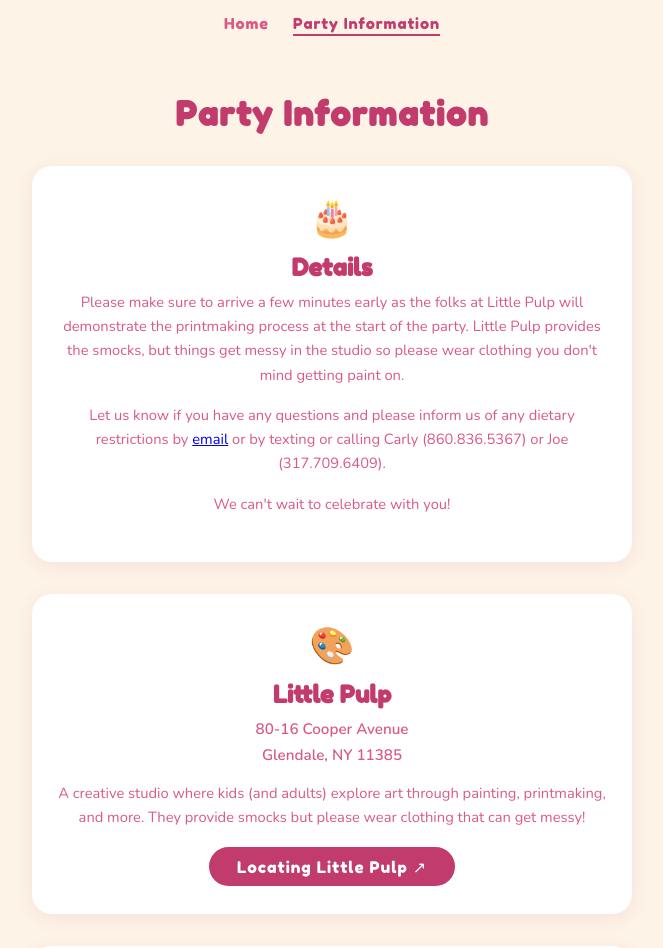
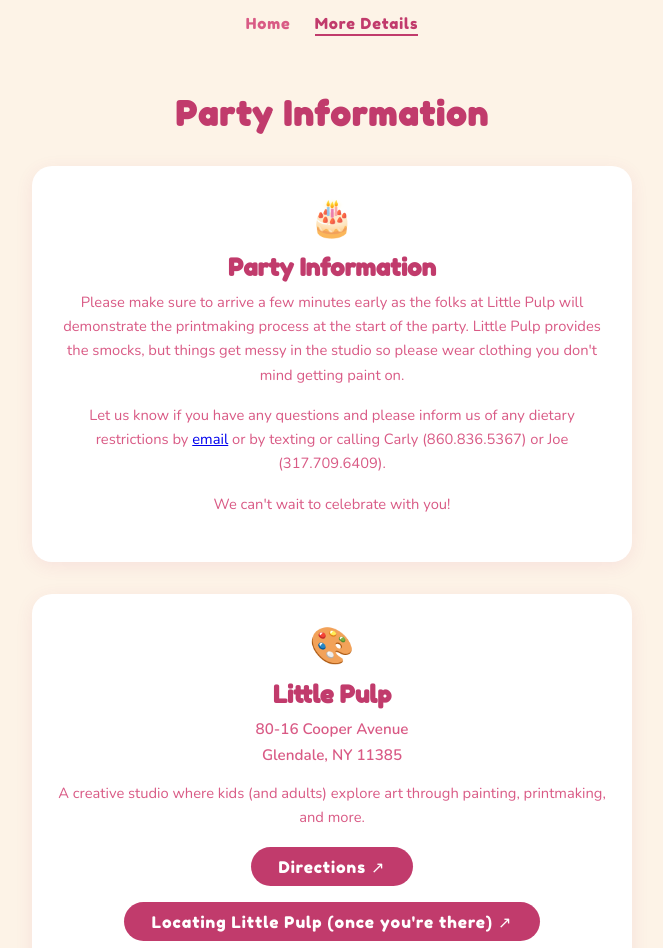
Before and after one commit to musicjoeyoung/ophelia-birthday, a React (Vite) app: page /venue in a window 1280 px wide. Shown: the top 948 px of the page, without its empty margins (308-971 px from the left). Built offline with nearby package versions, Linux system fonts and the light colour scheme; no server answers.

Commit message:
Add 30 more decorations

```diff
--- a/src/App.css
+++ b/src/App.css
@@ -570,6 +570,10 @@
   margin-bottom: 1rem;
 }
 
+.venue-card a {
+  margin-bottom: 1rem;
+}
+
 .venue-card__list{
   text-align: center;
   color: var(--rose-mid);
--- a/src/routes/__root.tsx
+++ b/src/routes/__root.tsx
@@ -14,7 +14,7 @@
                     Home
                 </Link>
                 <Link to="/venue" className="site-nav__link">
-                    Party Information
+                    More Details
                 </Link>
             </nav>
             <Outlet />
--- a/src/routes/index.tsx
+++ b/src/routes/index.tsx
@@ -33,6 +33,37 @@
     { shape: '♥', color: '#C4A8D4', size: '12px', rotation: '15deg', bottom: '10%', right: '16%' },
     { shape: '♥', color: '#E87BA0', size: '13px', rotation: '-8deg', bottom: '8%', left: '20%' },
     { shape: '✦', color: '#F5C842', size: '11px', rotation: '40deg', bottom: '25%', right: '18%' },
+    // extra 30
+    { shape: '★', color: '#E87BA0', size: '10px', rotation: '22deg',  top: '2%',   left: '30%' },
+    { shape: '♥', color: '#F5C842', size: '18px', rotation: '-30deg', top: '6%',   left: '45%' },
+    { shape: '✦', color: '#F0A052', size: '11px', rotation: '55deg',  top: '11%',  left: '25%' },
+    { shape: '★', color: '#C4A8D4', size: '14px', rotation: '-18deg', top: '14%',  right: '20%' },
+    { shape: '♥', color: '#E87BA0', size: '11px', rotation: '8deg',   top: '18%',  left: '10%' },
+    { shape: '✦', color: '#C4A8D4', size: '13px', rotation: '-42deg', top: '22%',  right: '12%' },
+    { shape: '★', color: '#F5C842', size: '12px', rotation: '33deg',  top: '28%',  left: '2%' },
+    { shape: '♥', color: '#F0A052', size: '16px', rotation: '-12deg', top: '35%',  right: '2%' },
+    { shape: '✦', color: '#E87BA0', size: '10px', rotation: '60deg',  top: '38%',  left: '18%' },
+    { shape: '★', color: '#F0A052', size: '17px', rotation: '-35deg', top: '43%',  left: '8%' },
+    { shape: '♥', color: '#C4A8D4', size: '12px', rotation: '18deg',  top: '50%',  right: '7%' },
+    { shape: '✦', color: '#F5C842', size: '15px', rotation: '-50deg', top: '57%',  right: '14%' },
+    { shape: '★', color: '#E87BA0', size: '13px', rotation: '25deg',  top: '62%',  left: '6%' },
+    { shape: '♥', color: '#F5C842', size: '11px', rotation: '-7deg',  top: '66%',  right: '3%' },
+    { shape: '✦', color: '#C4A8D4', size: '16px', rotation: '45deg',  top: '70%',  left: '2%' },
+    { shape: '★', color: '#F0A052', size: '12px', rotation: '-28deg', top: '74%',  right: '9%' },
+    { shape: '♥', color: '#E87BA0', size: '14px', rotation: '12deg',  top: '78%',  left: '14%' },
+    { shape: '✦', color: '#F5C842', size: '10px', rotation: '-55deg', top: '82%',  right: '20%' },
+    { shape: '★', color: '#C4A8D4', size: '18px', rotation: '38deg',  top: '86%',  left: '22%' },
+    { shape: '♥', color: '#F0A052', size: '13px', rotation: '-22deg', top: '90%',  right: '11%' },
+    { shape: '✦', color: '#E87BA0', size: '12px', rotation: '17deg',  bottom: '30%', left: '12%' },
+    { shape: '★', color: '#F5C842', size: '11px', rotation: '-40deg', bottom: '35%', right: '6%' },
+    { shape: '♥', color: '#C4A8D4', size: '15px', rotation: '27deg',  bottom: '40%', left: '3%' },
+    { shape: '✦', color: '#F0A052', size: '13px', rotation: '-14deg', bottom: '45%', right: '15%' },
+    { shape: '★', color: '#E87BA0', size: '16px', rotation: '48deg',  bottom: '5%',  left: '35%' },
+    { shape: '♥', color: '#F5C842', size: '10px', rotation: '-32deg', bottom: '3%',  right: '30%' },
+    { shape: '✦', color: '#C4A8D4', size: '14px', rotation: '20deg',  bottom: '12%', left: '42%' },
+    { shape: '★', color: '#F0A052', size: '12px', rotation: '-9deg',  top: '3%',   right: '25%' },
+    { shape: '♥', color: '#E87BA0', size: '17px', rotation: '52deg',  top: '16%',  left: '35%' },
+    { shape: '✦', color: '#F5C842', size: '11px', rotation: '-44deg', bottom: '20%', right: '25%' },
 ]
 
 export const Route = createFileRoute('/')({
@@ -148,6 +179,7 @@
                     <p>80-16 Cooper Avenue</p>
                     <p>Glendale, NY 11385</p>
                 </div>
+                <p><em>Please RSVP by June 27th</em></p>
                 <button className="rsvp-btn" onClick={() => setModalOpen(true)}>
                     RSVP
                 </button>
--- a/src/routes/venue.tsx
+++ b/src/routes/venue.tsx
@@ -13,7 +13,7 @@
 
                 <div className="venue-card">
                     <div className="venue-card__icon" aria-hidden="true">🎂</div>
-                    <h2 className="venue-card__name">Details</h2>
+                    <h2 className="venue-card__name">Party Information</h2>
 
                     <ul className="venue-card__desc">
                         <li>Please make sure to arrive a few minutes early as the folks at Little Pulp will demonstrate the printmaking process at the start of the party. Little Pulp provides the smocks, but things get messy in the studio so please wear clothing you don't mind getting paint on. </li>
@@ -33,15 +33,23 @@
                     </p>
                     <p className="venue-card__desc">
                         A creative studio where kids (and adults) explore art through painting, printmaking, and more.
-                        They provide smocks but please wear clothing that can get messy!
                     </p>
+
+                    <a
+                        href="https://www.google.com/maps/@40.7089571,-73.8693817,17z?entry=ttu&g_ep=EgoyMDI2MDUyNy4wIKXMDSoASAFQAw%3D%3D"
+                        target="_blank"
+                        rel="noopener noreferrer"
+                        className="venue-link"
+                    >
+                        Directions ↗
+                    </a>
                     <a
                         href="https://www.shopatlaspark.com/directory-map#/profile?location=1056810"
                         target="_blank"
                         rel="noopener noreferrer"
                         className="venue-link"
                     >
-                        Locating Little Pulp ↗
+                        Locating Little Pulp (once you're there) ↗
                     </a>
                 </div>
 
```
